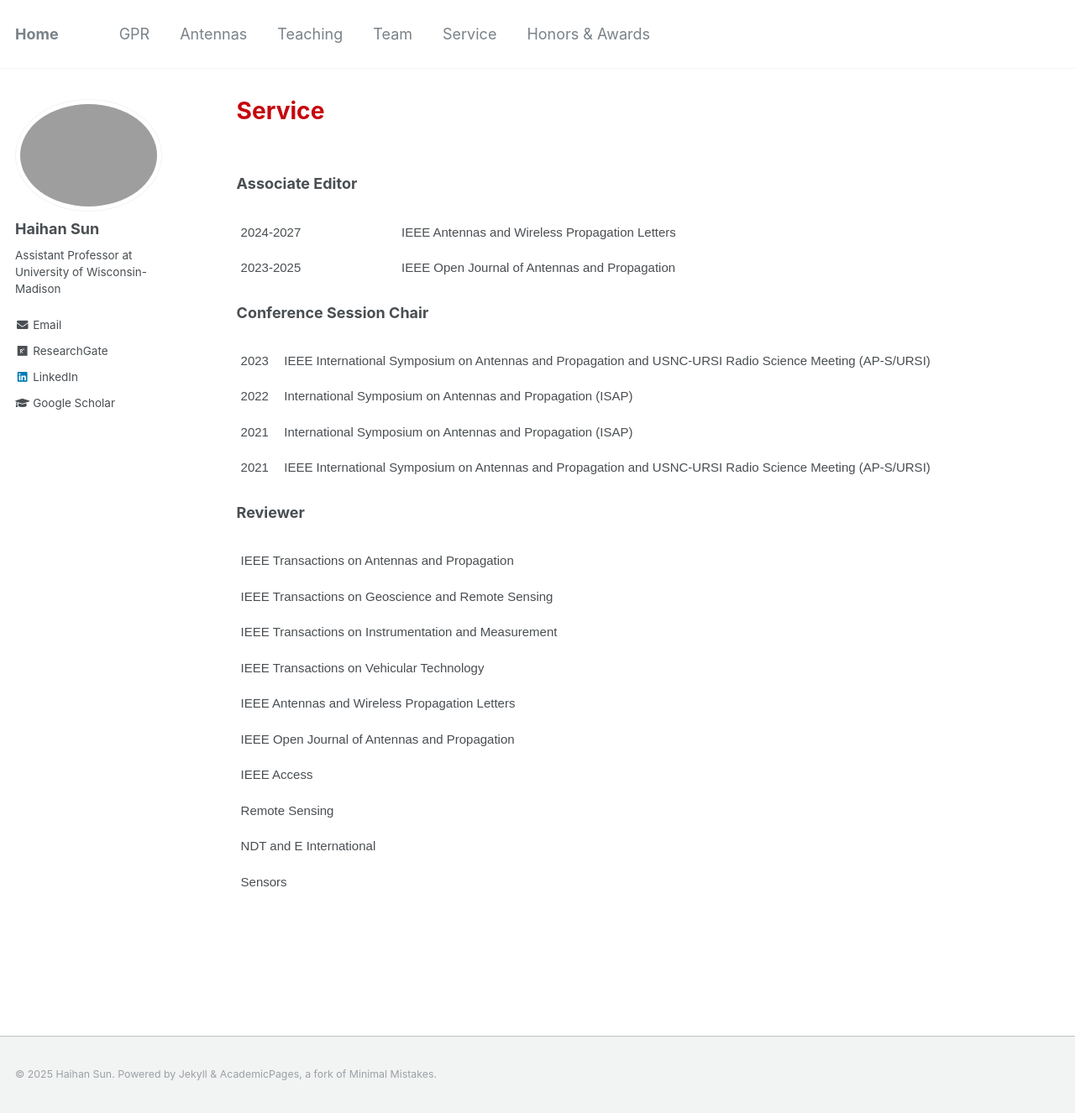
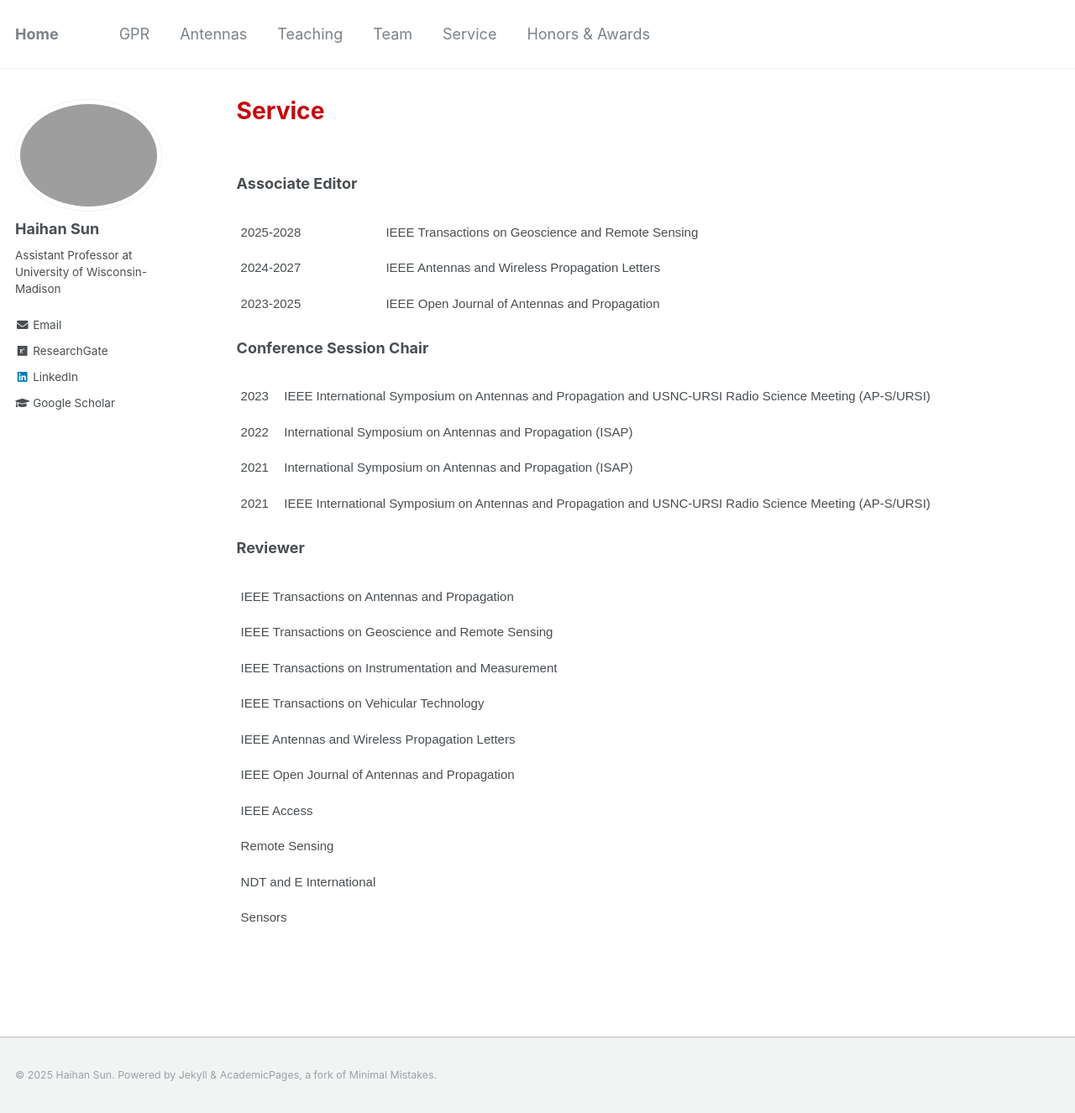
Before and after one commit to Haihan-Sun/Haihan-Sun.github.io, a Jekyll site: the page built from _pages/service.html, in a window 1280 px wide and 1326 px high. Shown: the whole window at 84% size. Built offline with Jekyll 4.4.1, drawn with Linux system fonts in a browser that asks for light colours.

Commit message:
Update service.html

```diff
--- a/_pages/service.html
+++ b/_pages/service.html
@@ -17,6 +17,10 @@ author_profile: true
 <p><b>Associate Editor</b> <br>
 <table class="tg">
   <tbody>
+  <tr>
+    <td class="tg-ko0z">2025-2028</td>
+    <td class="tg-ko0z">IEEE Transactions on Geoscience and Remote Sensing</td>
+  </tr>
   <tr>
     <td class="tg-ko0z">2024-2027</td>
     <td class="tg-ko0z">IEEE Antennas and Wireless Propagation Letters</td>
```
